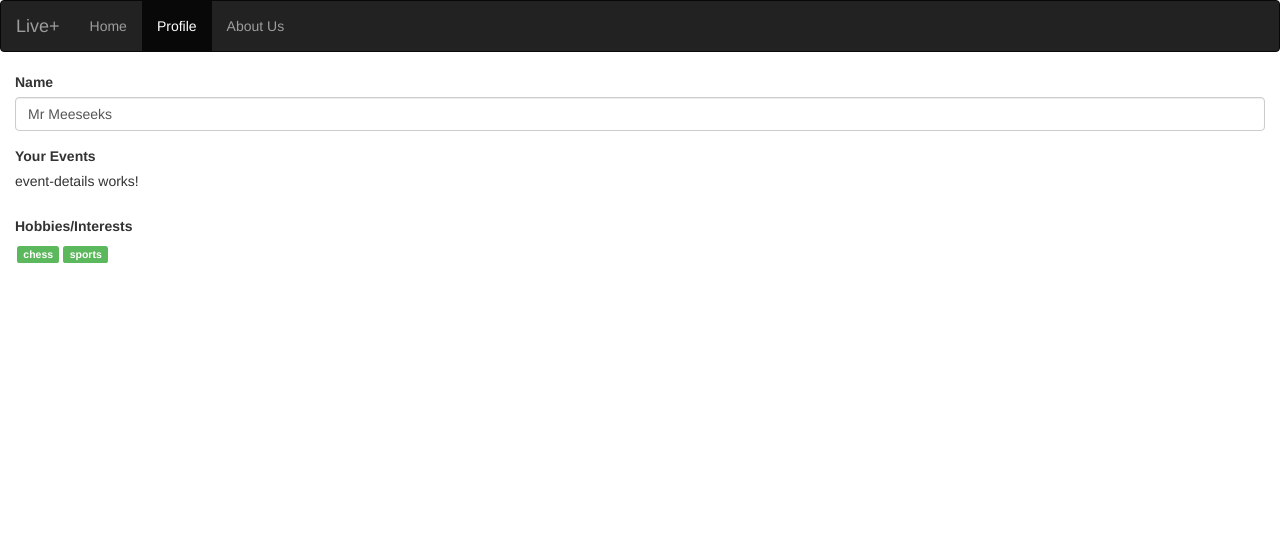
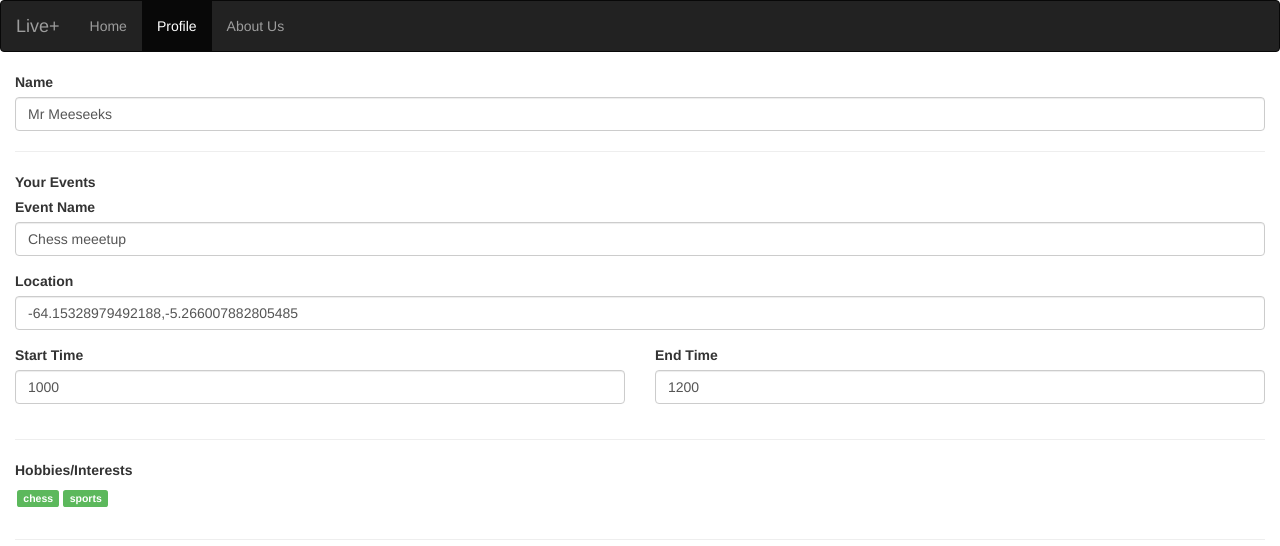
Before and after one commit to cvasqu09/livecopy, an Angular app: page /profile in a window 1280 px wide. Shown: the top 546 px of the page. Built offline with nearby package versions, Linux system fonts and the light colour scheme.

Commit message:
Added some horizontal rows to the profile page.

```diff
--- a/src/app/event-details/event-details.component.html
+++ b/src/app/event-details/event-details.component.html
@@ -1,3 +1,30 @@
-<p>
-  event-details works!
-</p>
+<form>
+  <div class="form-group">
+  	<div class="row">
+	  	<div class="col-xs-12">
+  			<label for="eventName">Event Name</label>
+    		<input type="text" class="form-control" id="eventName" [value]="event.eventName">
+  		</div>
+  	</div>
+  </div>
+  <div class="form-group">
+  	<div class="row">
+	  	<div class="col-xs-12">
+  			<label for="location">Location</label>
+    		<input type="text" class="form-control" id="location" [value]="event.location">
+  		</div>
+  	</div>
+  </div>
+  <div class="form-group">
+  	<div class="row">
+	  	<div class="col-xs-6">
+  			<label for="startTime">Start Time</label>
+    		<input type="text" class="form-control" id="startTime" [value]="event.startTime">
+  		</div>
+  		<div class="col-xs-6">
+  			<label for="endTime">End Time</label>
+  			<input type="text" class="form-control" id="endTime" [value]="event.endTime">
+  		</div>
+  	</div>
+  </div>
+</form>
--- a/src/app/profile/profile.component.html
+++ b/src/app/profile/profile.component.html
@@ -8,6 +8,7 @@
 	  		</div>
 	  	</div>
 	  </div>
+	  <hr>
 		<div class="form-group">
 			<div class="row">
 				<div class="col-xs-12">
@@ -16,6 +17,7 @@
 				</div>
 			</div>
 		</div>
+		<hr>
 	  <div class="form-group">
 	  	<div class="row">
 	  		<div class="col-xs-12">
@@ -28,11 +30,6 @@
 	  		</div>
 	  	</div>
 	  </div>
-		<div class="form-group">
-			<div class="row">
-				<div class="col-xs-12">
-				</div>
-			</div>
-		</div>
+	  <hr>
 	</form>
 </div>
```
